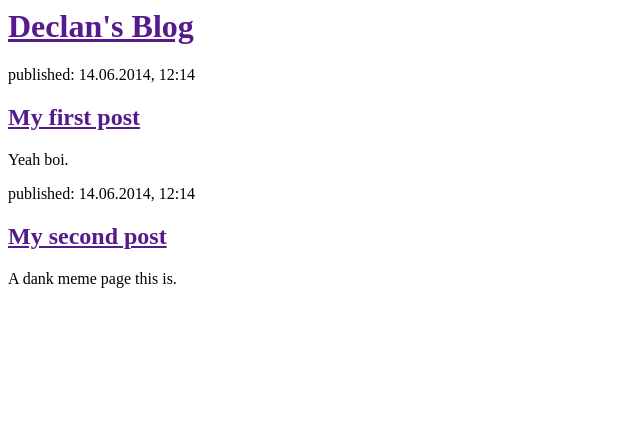
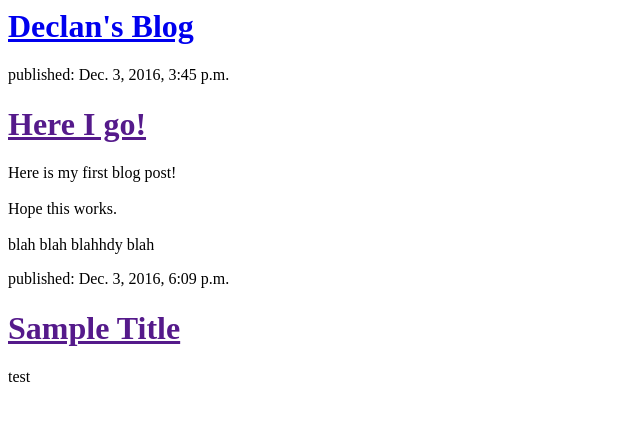
Before and after one commit to Hijaxxed/my-first-blog, a Django app: page / in a window 1280 px wide. Shown: the top 421 px of the page, without its empty margins (0-640 px from the left). Run offline with Django 3.2, Linux system fonts and the light colour scheme; data comes from the database, SQL or seed files in the repository; both versions use the stored data as it was after the commit.

Commit message:
Modified templates to display posts from the database.

```diff
--- a/blog/templates/blog/post_list.html
+++ b/blog/templates/blog/post_list.html
@@ -2,21 +2,21 @@
     <head>
         <title>Declan's blog</title>
     </head>
+
     <body>
-        <div>
-            <h1><a href="">Declan's Blog</a></h1>
-        </div>
 
-        <div>
-            <p>published: 14.06.2014, 12:14</p>
-            <h2><a href="">My first post</a></h2>
-            <p>Yeah boi.</p>
-        </div>
+	<div>
+    <h1><a href="/">Declan's Blog</a></h1>
+	</div>
 
-        <div>
-            <p>published: 14.06.2014, 12:14</p>
-            <h2><a href="">My second post</a></h2>
-            <p>A dank meme page this is.</p>
-        </div>
+{% for post in posts %}
+    <div>
+        <p>published: {{ post.published_date }}</p>
+        <h1><a href="">{{ post.title }}</a></h1>
+        <p>{{ post.text|linebreaksbr }}</p>
+    </div>
+{% endfor %}
+
     </body>
+
 </html>
--- a/blog/views.py
+++ b/blog/views.py
@@ -1,6 +1,9 @@
 from django.shortcuts import render
+from django.utils import timezone
+from .models import Post
 
 # Create your views here.
 
 def post_list(request):
-    return render(request, 'blog/post_list.html', {})
+    posts = Post.objects.filter(published_date__lte=timezone.now()).order_by('published_date')
+    return render(request, 'blog/post_list.html', {'posts':posts})
```
Also changed, not shown: db.sqlite3.
